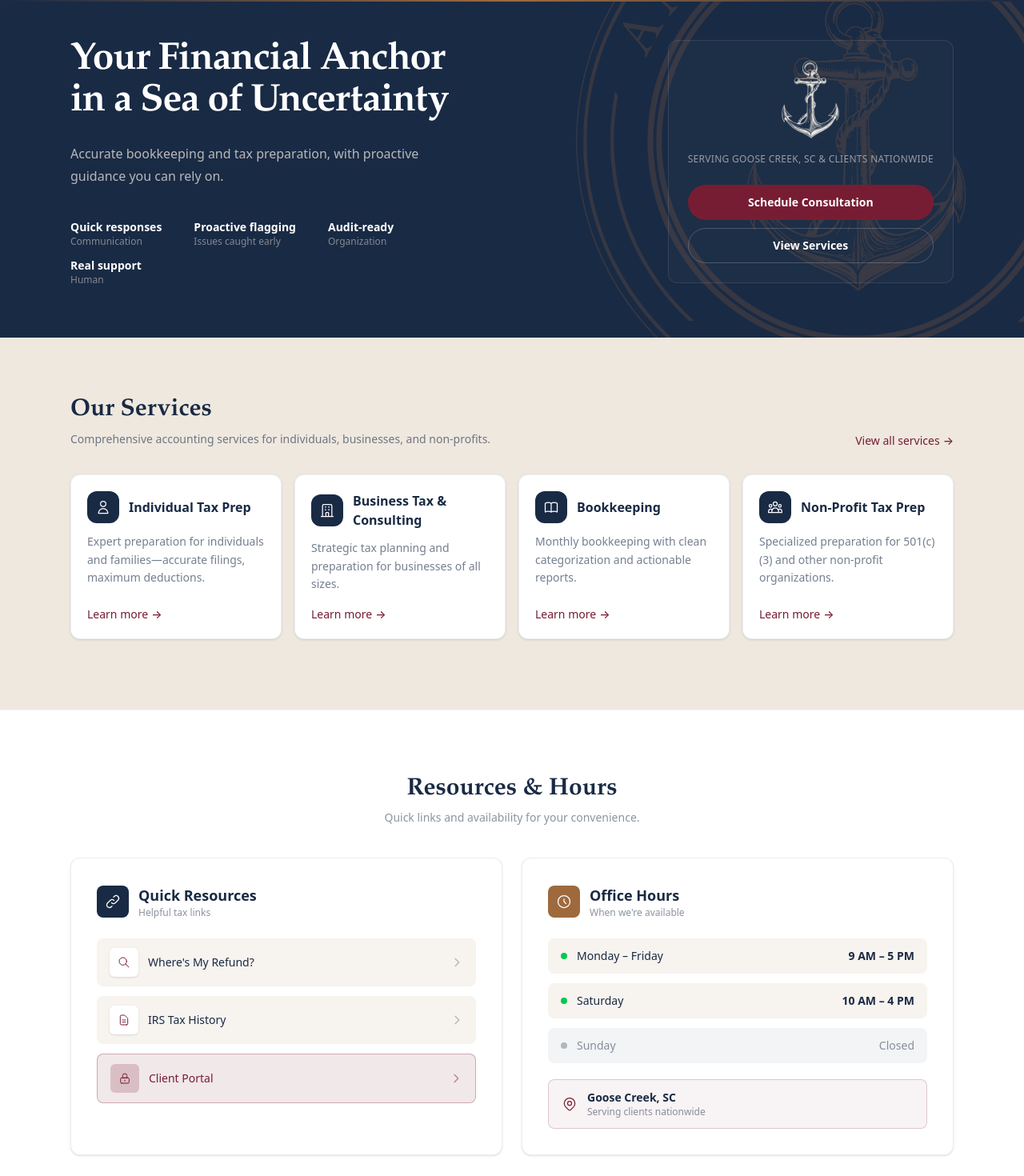
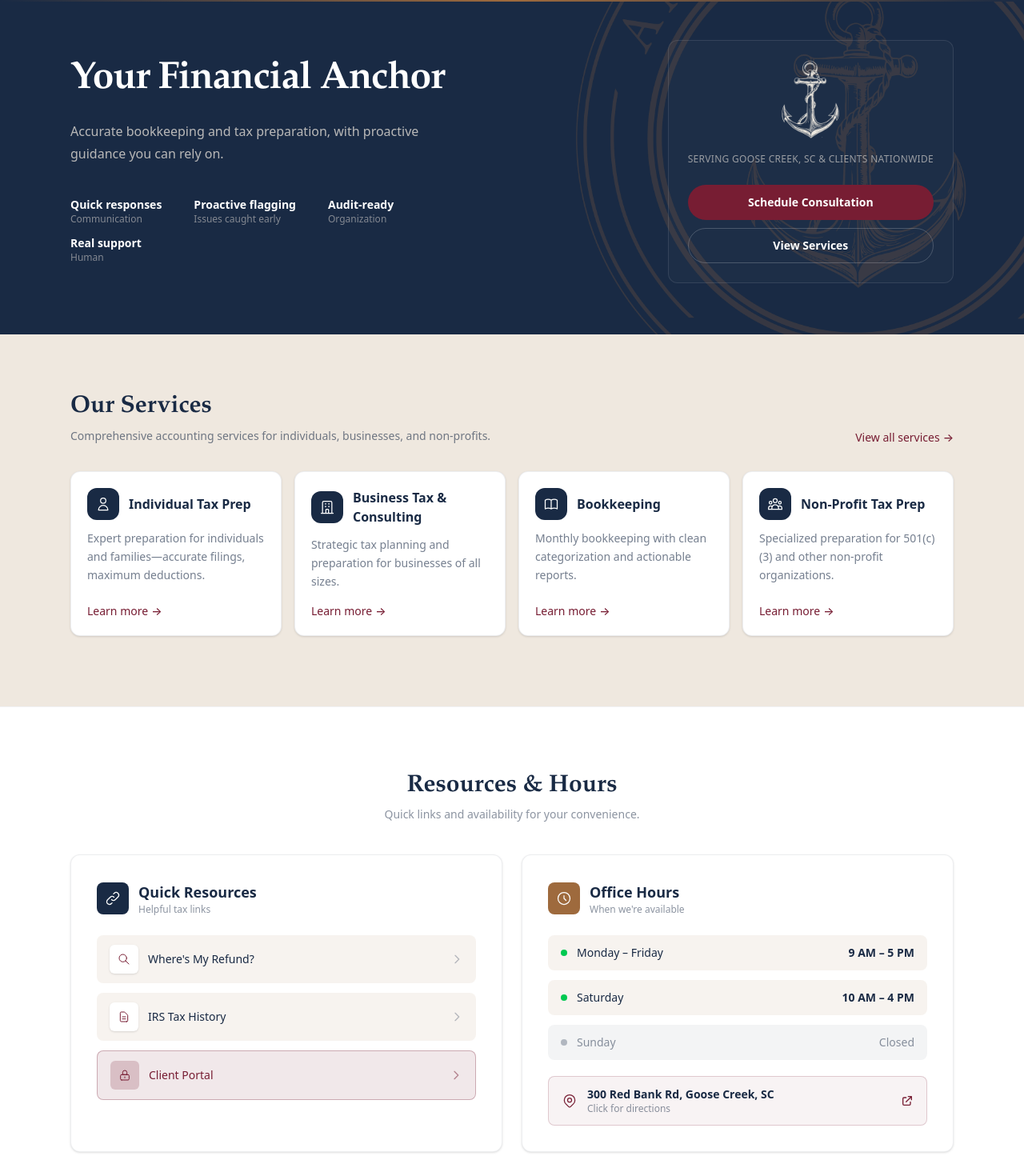
Before and after one commit to maxim5706/site-anchorpoint, a Next.js app: page / in a window 1280 px wide. Shown: the part 103-1573 px from the top of the page at 80% size. Built offline with nearby package versions, Linux system fonts and the light colour scheme.

Commit message:
Mobile nav: add Quick Links + hours with lights; Hero: remove 'sea of uncertainty', center text; Office hours: clickable location

```diff
--- a/src/app/page.tsx
+++ b/src/app/page.tsx
@@ -132,20 +132,20 @@ export default function Home() {
                       </div>
 
           <div className="relative mx-auto max-w-6xl px-6 pb-12 pt-10 md:pb-16 md:pt-12">
-            <div className="grid items-start gap-12 md:grid-cols-2 lg:gap-16">
-              <div>
+            <div className="grid items-center gap-12 md:grid-cols-2 lg:gap-16">
+              <div className="text-center md:text-left">
                 <h1
                   className="text-4xl font-semibold leading-[1.08] tracking-tight text-white md:text-5xl"
                   style={{ fontFamily: "var(--font-display)" }}
                 >
-                  Your Financial Anchor in a Sea of Uncertainty
+                  Your Financial Anchor
                 </h1>
 
-                <p className="mt-6 max-w-md text-base leading-7 text-[color:var(--ap-cream)]/75">
+                <p className="mx-auto mt-6 max-w-md text-base leading-7 text-[color:var(--ap-cream)]/75 md:mx-0">
                   Accurate bookkeeping and tax preparation, with proactive guidance you can rely on.
                 </p>
 
-                <div className="mt-10 flex flex-wrap gap-x-10 gap-y-3">
+                <div className="mt-10 flex flex-wrap justify-center gap-x-10 gap-y-3 md:justify-start">
                   <div>
                     <p className="text-sm font-semibold text-white">Quick responses</p>
                     <p className="text-xs text-[color:var(--ap-cream)]/50">Communication</p>
@@ -486,16 +486,24 @@ export default function Home() {
                     <span className="text-sm text-[color:var(--ap-navy)]/50">Closed</span>
                   </div>
                 </div>
-                <div className="mt-5 flex items-center gap-3 rounded-lg border border-[color:var(--ap-burgundy)]/20 bg-[color:var(--ap-burgundy)]/5 px-4 py-3">
+                <a
+                  href="https://maps.google.com/?q=300+Red+Bank+Rd,+Goose+Creek,+SC+29445"
+                  target="_blank"
+                  rel="noreferrer"
+                  className="mt-5 flex items-center gap-3 rounded-lg border border-[color:var(--ap-burgundy)]/20 bg-[color:var(--ap-burgundy)]/5 px-4 py-3 transition-colors hover:bg-[color:var(--ap-burgundy)]/10"
+                >
                   <svg className="h-5 w-5 text-[color:var(--ap-burgundy)]" fill="none" viewBox="0 0 24 24" stroke="currentColor" strokeWidth={1.5}>
                     <path strokeLinecap="round" strokeLinejoin="round" d="M17.657 16.657L13.414 20.9a1.998 1.998 0 01-2.827 0l-4.244-4.243a8 8 0 1111.314 0z" />
                     <path strokeLinecap="round" strokeLinejoin="round" d="M15 11a3 3 0 11-6 0 3 3 0 016 0z" />
                   </svg>
                   <div>
-                    <p className="text-sm font-semibold text-[color:var(--ap-navy)]">Goose Creek, SC</p>
-                    <p className="text-xs text-[color:var(--ap-navy)]/50">Serving clients nationwide</p>
+                    <p className="text-sm font-semibold text-[color:var(--ap-navy)]">300 Red Bank Rd, Goose Creek, SC</p>
+                    <p className="text-xs text-[color:var(--ap-navy)]/50">Click for directions</p>
                   </div>
-                </div>
+                  <svg className="ml-auto h-4 w-4 text-[color:var(--ap-burgundy)]" fill="none" viewBox="0 0 24 24" stroke="currentColor" strokeWidth={2}>
+                    <path strokeLinecap="round" strokeLinejoin="round" d="M10 6H6a2 2 0 00-2 2v10a2 2 0 002 2h10a2 2 0 002-2v-4M14 4h6m0 0v6m0-6L10 14" />
+                  </svg>
+                </a>
               </div>
             </div>
           </div>
--- a/src/components/MobileNav.tsx
+++ b/src/components/MobileNav.tsx
@@ -94,22 +94,75 @@ export default function MobileNav({ currentPage = "home" }: MobileNavProps) {
               </svg>
               Contact
             </a>
+            <div className="mt-2 border-t border-white/10 pt-3">
+              <p className="mb-2 px-4 text-xs font-semibold uppercase tracking-wide text-white/40">Quick Links</p>
+              <a
+                href="https://sa.www4.irs.gov/wmr/"
+                target="_blank"
+                rel="noreferrer"
+                className="flex items-center gap-3 rounded-lg px-4 py-3 text-sm font-semibold text-white/70 transition-colors hover:bg-white/5 hover:text-white"
+              >
+                <svg className="h-5 w-5 text-[color:var(--ap-burnt-orange)]" fill="none" viewBox="0 0 24 24" stroke="currentColor" strokeWidth={1.5}>
+                  <path strokeLinecap="round" strokeLinejoin="round" d="M21 21l-6-6m2-5a7 7 0 11-14 0 7 7 0 0114 0z" />
+                </svg>
+                Where's My Refund?
+              </a>
+              <a
+                href="https://sa.www4.irs.gov/bola/"
+                target="_blank"
+                rel="noreferrer"
+                className="flex items-center gap-3 rounded-lg px-4 py-3 text-sm font-semibold text-white/70 transition-colors hover:bg-white/5 hover:text-white"
+              >
+                <svg className="h-5 w-5 text-[color:var(--ap-burnt-orange)]" fill="none" viewBox="0 0 24 24" stroke="currentColor" strokeWidth={1.5}>
+                  <path strokeLinecap="round" strokeLinejoin="round" d="M9 12h6m-6 4h6m2 5H7a2 2 0 01-2-2V5a2 2 0 012-2h5.586a1 1 0 01.707.293l5.414 5.414a1 1 0 01.293.707V19a2 2 0 01-2 2z" />
+                </svg>
+                IRS Tax History
+              </a>
               <a
                 href="https://anchorpointaccounting.taxdome.com"
                 target="_blank"
                 rel="noreferrer"
-              className="flex items-center gap-3 rounded-lg px-4 py-3 text-sm font-semibold text-white/70 transition-colors hover:bg-white/5 hover:text-white"
+                className="flex items-center gap-3 rounded-lg px-4 py-3 text-sm font-semibold text-[color:var(--ap-burnt-orange)] transition-colors hover:bg-white/5"
               >
                 <svg className="h-5 w-5" fill="none" viewBox="0 0 24 24" stroke="currentColor" strokeWidth={1.5}>
                   <path strokeLinecap="round" strokeLinejoin="round" d="M12 15v2m-6 4h12a2 2 0 002-2v-6a2 2 0 00-2-2H6a2 2 0 00-2 2v6a2 2 0 002 2zm10-10V7a4 4 0 00-8 0v4h8z" />
                 </svg>
                 Client Portal
               </a>
+            </div>
           </nav>
 
+          {/* Hours */}
+          <div className="border-t border-white/10 px-4 py-4">
+            <p className="mb-2 px-4 text-xs font-semibold uppercase tracking-wide text-white/50">Office Hours</p>
+            <div className="rounded-lg bg-white/5 p-3">
+              <div className="flex items-center justify-between">
+                <div className="flex items-center gap-2">
+                  <div className="h-2 w-2 rounded-full bg-green-500" />
+                  <span className="text-sm text-white/70">Mon – Fri</span>
+                </div>
+                <span className="text-sm font-medium text-white">9 AM – 5 PM</span>
+              </div>
+              <div className="mt-2 flex items-center justify-between">
+                <div className="flex items-center gap-2">
+                  <div className="h-2 w-2 rounded-full bg-green-500" />
+                  <span className="text-sm text-white/70">Saturday</span>
+                </div>
+                <span className="text-sm font-medium text-white">10 AM – 4 PM</span>
+              </div>
+              <div className="mt-2 flex items-center justify-between">
+                <div className="flex items-center gap-2">
+                  <div className="h-2 w-2 rounded-full bg-red-500" />
+                  <span className="text-sm text-white/70">Sunday</span>
+                </div>
+                <span className="text-sm font-medium text-white/50">Closed</span>
+              </div>
+            </div>
+          </div>
+
           {/* Location & Maps */}
-          <div className="border-t border-white/10 px-4 py-6">
-            <p className="mb-3 px-4 text-xs font-semibold uppercase tracking-wide text-white/50">Visit Us</p>
+          <div className="border-t border-white/10 px-4 py-4">
+            <p className="mb-2 px-4 text-xs font-semibold uppercase tracking-wide text-white/50">Visit Us</p>
             <div className="rounded-lg bg-white/5 p-4">
               <p className="text-sm font-medium text-white">300 Red Bank Rd</p>
               <p className="text-sm text-white/60">Goose Creek, SC 29445</p>
```
Lines whose indentation alone changed are shown as unchanged.
